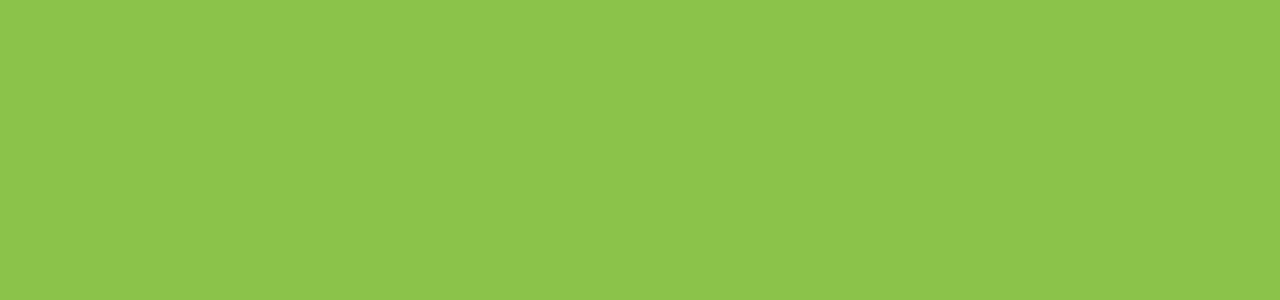
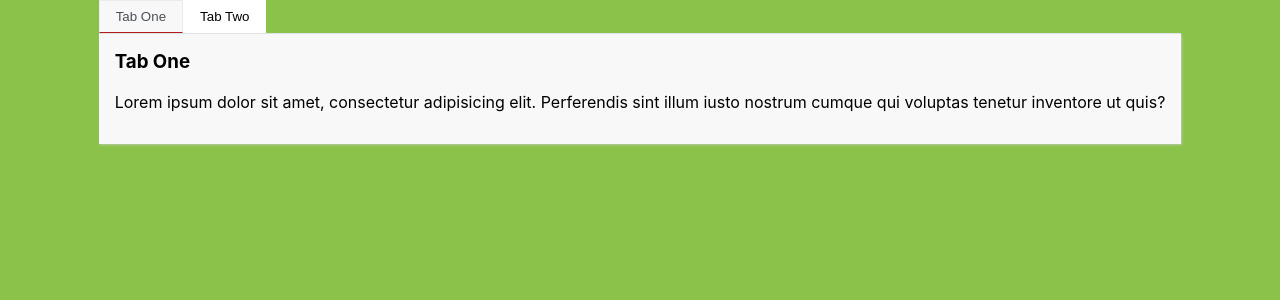
Before and after one commit to Birger9/CustomerCase, a React (Create React App) app in the folder typescript-frontend/: page /home in a window 1280 px wide. Before the commit this address had no page. Shown: the top 300 px of the page. Built offline with nearby package versions, Linux system fonts and the light colour scheme.

Commit message:
"Work on tab header"

```diff
--- a/typescript-frontend/package.json
+++ b/typescript-frontend/package.json
@@ -16,6 +16,7 @@
     "@types/react": "^18.0.28",
     "@types/react-dom": "^18.0.11",
     "axios": "^1.3.4",
+    "jwt-decode": "^3.1.2",
     "react": "^18.2.0",
     "react-dom": "^18.2.0",
     "react-router-dom": "^6.8.1",
--- /dev/null
+++ b/typescript-frontend/src/Components/TabOne.tsx
@@ -0,0 +1,14 @@
+import React, { FC, Fragment } from "react";
+
+const TabOne: FC<{}> = () => {
+  return (
+    <Fragment>
+      <h3>Tab One</h3>
+      <p>
+        Lorem ipsum dolor sit amet, consectetur adipisicing elit. Perferendis
+        sint illum iusto nostrum cumque qui voluptas tenetur inventore ut quis?
+      </p>
+    </Fragment>
+  );
+};
+export default TabOne;
--- /dev/null
+++ b/typescript-frontend/src/Components/TabTwo.tsx
@@ -0,0 +1,14 @@
+import React, { FC, Fragment } from "react";
+
+const TabTwo: FC<{}> = () => {
+  return (
+    <Fragment>
+      <h3>Tab Two</h3>
+      <p>
+        Lorem ipsum dolor sit amet, consectetur adipisicing elit. Perferendis
+        sint illum iusto nostrum cumque qui voluptas tenetur inventore ut quis?
+      </p>
+    </Fragment>
+  );
+};
+export default TabTwo;
--- /dev/null
+++ b/typescript-frontend/src/Components/Tabs.tsx
@@ -0,0 +1,66 @@
+import React, { FC } from "react";
+import "../styles.css";
+
+type TabsProps = {
+  tabs: {
+    label: string;
+    index: number;
+    Component: FC<{ index: number }>;
+  }[];
+  selectedTab: number;
+  onClick: (index: number) => void;
+  orientation?: "horizontal" | "vertical";
+  className?: string;
+};
+
+/**
+ * Avalible Props
+ * @param className string
+ * @param tab Array of object
+ * @param selectedTab number
+ * @param onClick Function to set the active tab
+ * @param orientation Tab orientation Vertical | Horizontal
+ */
+const Tabs: FC<TabsProps> = ({
+  className = "tabs-component",
+  tabs = [],
+  selectedTab = 0,
+  onClick,
+  orientation = "horizontal"
+}) => {
+  const Panel = tabs && tabs.find((tab) => tab.index === selectedTab);
+
+  return (
+    <div
+      className={
+        orientation === "vertical" ? className + " vertical" : className
+      }
+    >
+      <div role="tablist" aria-orientation={orientation}>
+        {tabs.map((tab) => (
+          <button
+            className={selectedTab === tab.index ? "active" : ""}
+            onClick={() => onClick(tab.index)}
+            key={tab.index}
+            type="button"
+            role="tab"
+            aria-selected={selectedTab === tab.index}
+            aria-controls={`tabpanel-${tab.index}`}
+            tabIndex={selectedTab === tab.index ? 0 : -1}
+            id={`btn-${tab.index}`}
+          >
+            {tab.label}
+          </button>
+        ))}
+      </div>
+      <div
+        role="tabpanel"
+        aria-labelledby={`btn-${selectedTab}`}
+        id={`tabpanel-${selectedTab}`}
+      >
+        {Panel && <Panel.Component index={selectedTab} />}
+      </div>
+    </div>
+  );
+};
+export default Tabs;
--- a/typescript-frontend/src/Main.tsx
+++ b/typescript-frontend/src/Main.tsx
@@ -1,11 +1,15 @@
 import { Routes, Route } from 'react-router-dom';
+
+// Own files.
 import { LoginPage } from './Screens/LoginPage';
+import { MainPage } from './Screens/MainPage';
 
 const Main = () => {
     return (
         <Routes>
-        <Route path='/' element={<LoginPage/>} />
-    </Routes>
+            <Route path='/' element={<LoginPage/>} />
+            <Route path='/home' element={<MainPage/>} />
+        </Routes>
     );
 }
 export default Main;
--- a/typescript-frontend/src/Screens/LoginPage.tsx
+++ b/typescript-frontend/src/Screens/LoginPage.tsx
@@ -1,12 +1,13 @@
 import {Container, Paper, Button, FormControl, InputLabel, Snackbar, Alert, Stack} from '@mui/material';
 import { useState } from "react";
 import axios from 'axios';
-//import { useNavigate } from "react-router-dom";
+
+//import jwt_decode from "jwt-decode";
+import { useNavigate } from "react-router-dom";
 
 import { Colors } from "../Assets/Colors";
 import { EmailInputField } from "../Components/EmailInputField";
 import { PasswordInputField } from "../Components/PasswordInputField";
-import { stat } from 'fs';
 
 export const LoginPage: React.FC = () => {
 
@@ -24,8 +25,7 @@ export const LoginPage: React.FC = () => {
     const passwordFieldId = "outlined-adornment-password";
     const emailFieldId = "outlined-email";
 
-    //const navigate = useNavigate();
-    //const handleGoToRegister = () => navigate("/register");
+    const navigate = useNavigate();
 
     const handleClose = () => {
         setOpen(false);
@@ -55,6 +55,16 @@ export const LoginPage: React.FC = () => {
             if(status === 201) {
                 let accessToken = data.access_token;
                 localStorage.setItem("token", accessToken);
+
+                navigate("/home");
+
+                /*
+                let t = localStorage.getItem("token");
+                if(t) {
+                    let decoded = jwt_decode(t);
+                    console.log(decoded);
+                }
+                */
             }
           } catch (error) {
 
--- /dev/null
+++ b/typescript-frontend/src/Screens/MainPage.tsx
@@ -0,0 +1,58 @@
+
+import { Container } from "@mui/material";
+import { useState } from "react";
+
+import TabOne from "../Components/TabOne";
+import Tabs from "../Components/Tabs";
+import TabTwo from "../Components/TabTwo";
+
+//import jwt_decode from "jwt-decode";
+//import { useNavigate } from "react-router-dom";
+
+export const MainPage: React.FC = () => {
+    // Used for snackbar.
+    const [open, setOpen] = useState(false);
+    const [msg, setMsg] = useState("");
+
+    //const navigate = useNavigate();
+    //const handleGoToRegister = () => navigate("/register");
+
+    const handleClose = () => {
+        setOpen(false);
+    };
+
+    const openSnackBar = (msg: string) => {
+        setOpen(true);
+        setMsg(msg);
+    };
+
+    type TabsType = {
+        label: string;
+        index: number;
+        Component: React.FC<{}>;
+      }[];
+
+      // Tabs Array
+      const tabs: TabsType = [
+        {
+          label: "Tab One",
+          index: 1,
+          Component: TabOne
+        },
+        {
+          label: "Tab Two",
+          index: 2,
+          Component: TabTwo
+        }
+      ];
+
+    const [selectedTab, setSelectedTab] = useState<number>(tabs[0].index);
+    return (
+        <Container
+            sx={{flex: 1, display: 'flex', flexDirection: 'column',
+            alignItems: 'center', justifyContent: 'left', width: '100vw'}}
+        >
+            <Tabs selectedTab={selectedTab} onClick={setSelectedTab} tabs={tabs} />
+        </Container>
+    );
+}
--- /dev/null
+++ b/typescript-frontend/src/styles.css
@@ -0,0 +1,77 @@
+.App {
+    font-family: sans-serif;
+    text-align: center;
+    width: 70vw;
+    margin: 0 auto;
+  }
+
+h3 {
+    margin-top: 0;
+}
+
+.tabs-component [role="tablist"] {
+    display: flex;
+    flex-wrap: wrap;
+    border-bottom: 1px solid #dee2e6;
+    position: relative;
+}
+
+.tabs-component [role="tablist"] button {
+    border-width: 1px;
+    border-style: solid;
+    border-color: transparent;
+    border-top-left-radius: 0.25rem;
+    border-top-right-radius: 0.25rem;
+    display: flex;
+    padding: 0.5rem 1rem;
+    cursor: pointer;
+    margin: 0 1px;
+    outline: none;
+    background-color: #fff;
+    transition: border 0.2s ease-in-out 0s;
+}
+
+.tabs-component [role="tablist"] button.active,
+.tabs-component [role="tablist"] button:focus,
+.tabs-component [role="tablist"] button:hover {
+    border-width: 1px;
+    border-color: #e9ecef #e9ecef #b41c1c;
+}
+
+.tabs-component [role="tablist"] button.active {
+    color: #495057;
+    background-color: #f8f8f8;
+}
+
+.tabs-component [role="tabpanel"] {
+    text-align: left;
+    padding: 1rem;
+    background-color: #f8f8f8;
+    box-shadow: 1px 1px 2px rgb(204 204 204 / 75%);
+}
+
+.tabs-component.vertical {
+    display: flex;
+    flex-wrap: wrap;
+    align-items: flex-start;
+}
+
+.tabs-component.vertical [role="tablist"] {
+    flex-direction: column;
+}
+
+.tabs-component.vertical [role="tabpanel"] {
+    flex: 1;
+}
+
+.tabs-component [role="tablist"] button {
+    border-top-left-radius: 0;
+    border-top-right-radius: 0;
+    margin: 0;
+}
+
+.tabs-component.vertical [role="tablist"] button.active,
+.tabs-component.vertical [role="tablist"] button:focus,
+.tabs-component.vertical [role="tablist"] button:hover {
+    border-color: #e9ecef transparent #e9ecef #b41c1c;
+}
```
Also changed, not shown: typescript-frontend/src/Components/Tab.tsx (added, +12 -0 lines), typescript-frontend/src/Components/TabTitle.tsx (added, +18 -0 lines), 1 other file (tests, documents, lock files or other folders).
